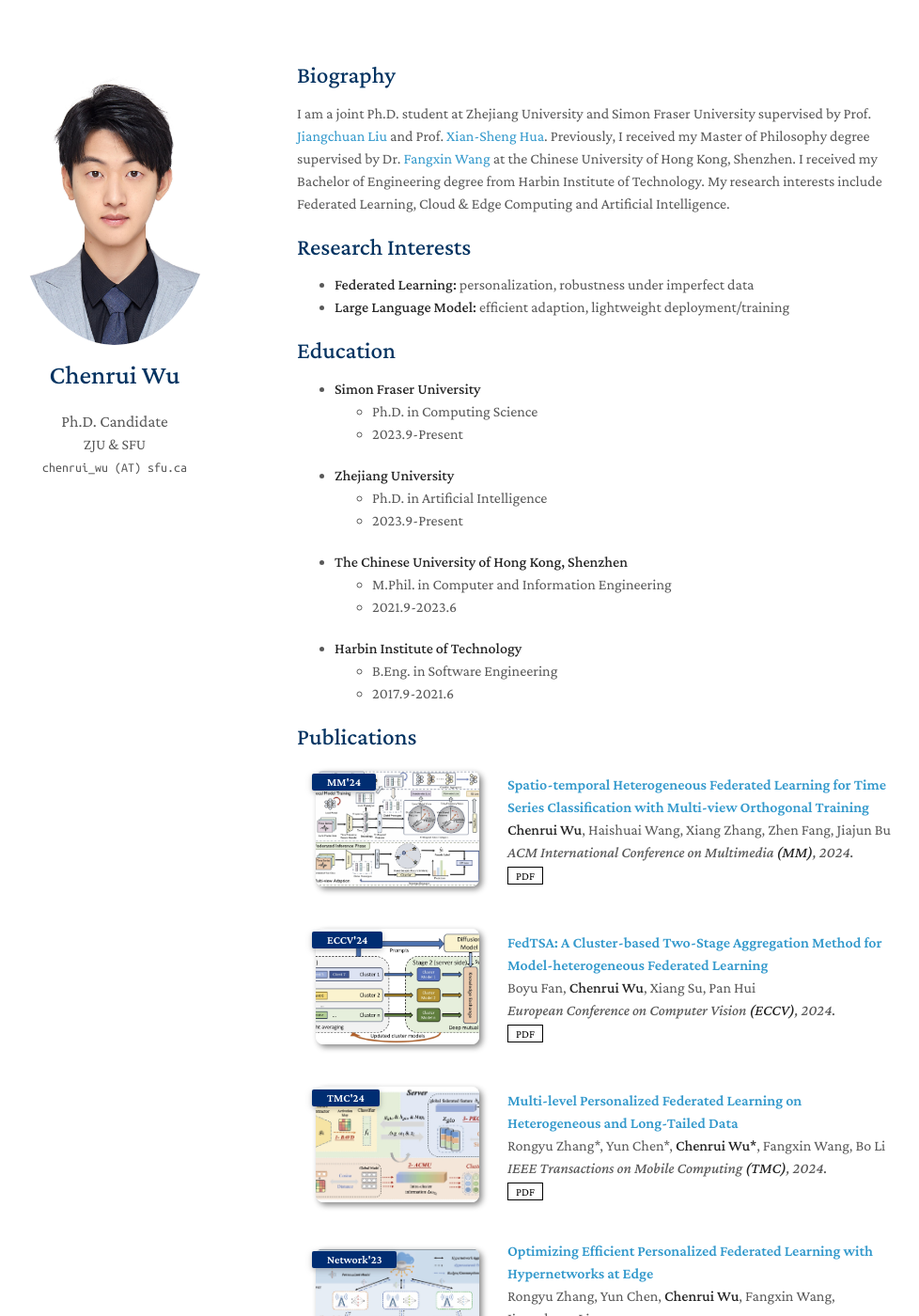
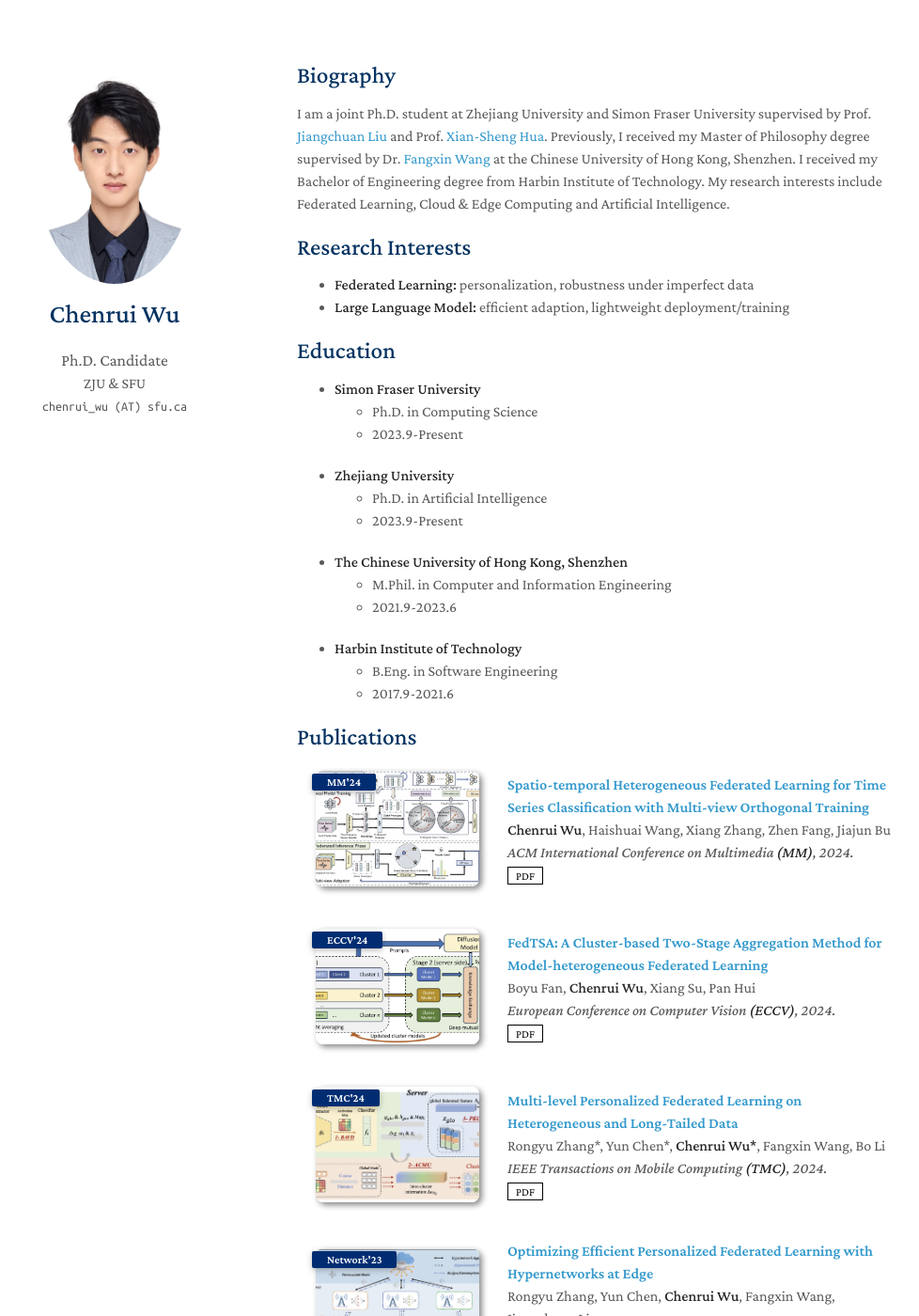
Before and after one commit to wuchenrui/wuchenrui.github.io, a Jekyll site: the page built from index.md, in a window 1280 px wide and 1400 px high. Shown: the whole window at 94% size, without its empty margins (154-1132 px from the left). Built offline with Jekyll 4.4.1, drawn with Linux system fonts in a browser that asks for light colours; a style sheet for code colours, icons or effects is not loaded; our own code applies the rules of GitHub Pages for plain Markdown files.

Commit message:
Update minimal-light.scss

```diff
--- a/_sass/minimal-light.scss
+++ b/_sass/minimal-light.scss
@@ -216,7 +216,7 @@ papertitle {
 
       .image.avatar img {
         border-radius: 100%;
-        width: 90%;
+        width: 70%;
         padding: 10px;
         // border: 1px solid #ddd;
         // padding: 3px;
```
